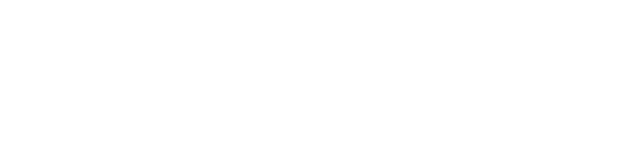
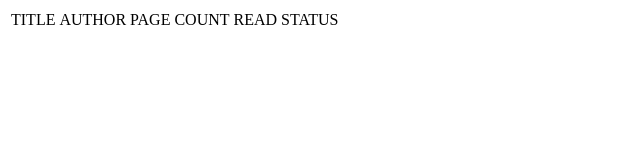
Before and after one commit to Maefire/javascript_project_library, a plain HTML site: page index.html in a window 1280 px wide. Shown: the whole page, without its empty margins (0-640 px from the left). Drawn offline with Linux system fonts and the light colour scheme.

Commit message:
Add table to display book information

```diff
--- a/index.html
+++ b/index.html
@@ -6,6 +6,20 @@
   <title>Document</title>
 </head>
 <body>
+  <table id="book-table">
+    <thead id="book-table-header">
+      <tr>
+        <td>TITLE</td>
+        <td>AUTHOR</td>
+        <td>PAGE COUNT</td>
+        <td>READ STATUS</td>
+      </tr>
+    </thead>
+    <tbody id="book-list">
+      <!-- Book entries will be dynamically added here -->
+    </tbody>
+  </table>
 
+  <script src="main.js" ></script>
 </body>
 </html>
```
